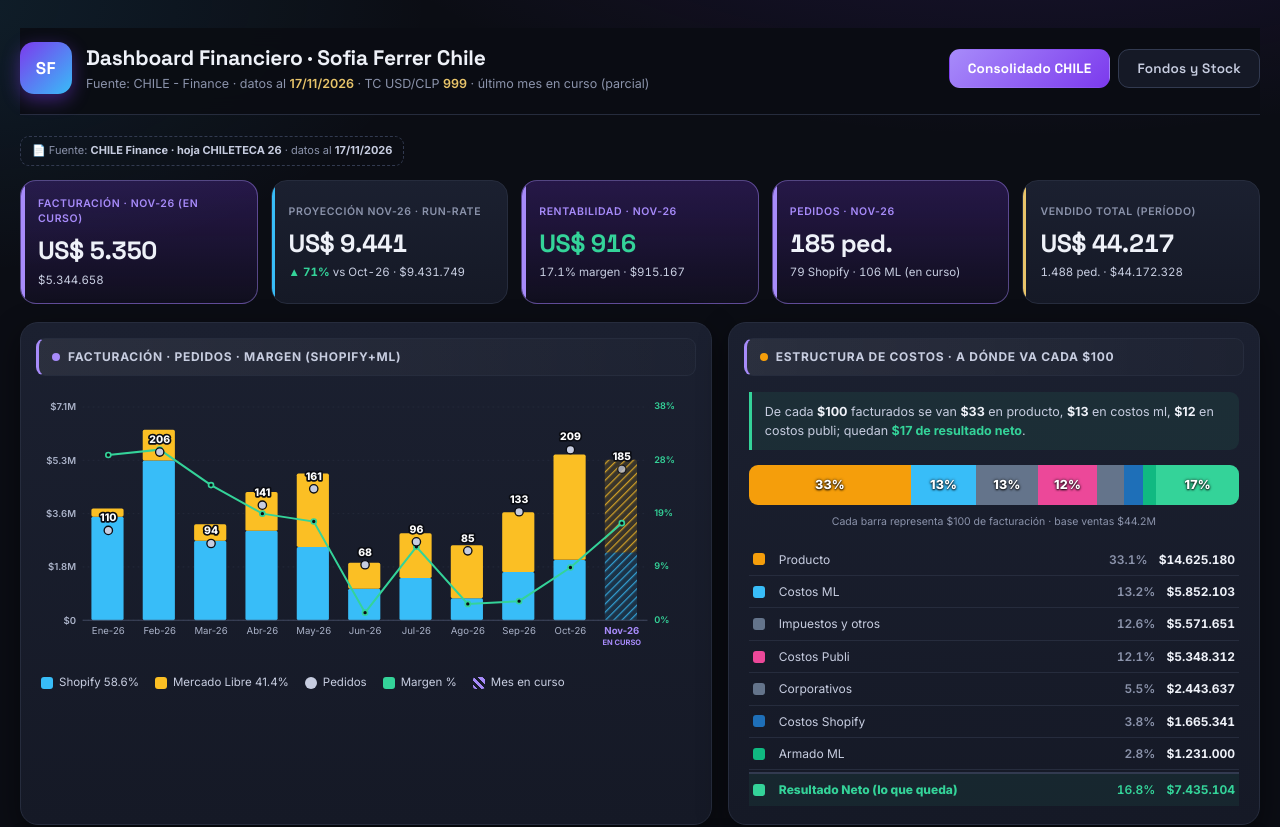
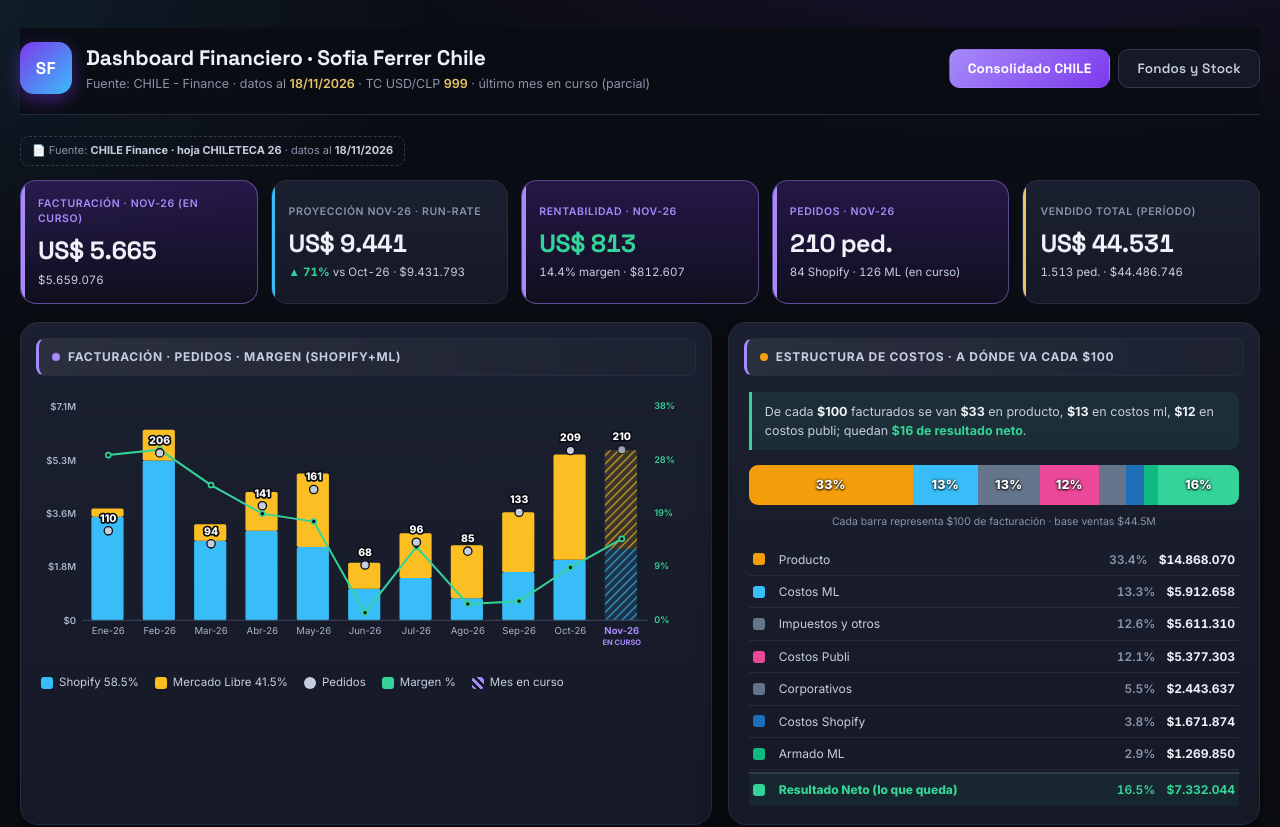
Before and after one commit to agustinperazolo-bot/calculadora-ML, a plain HTML site: page Dashboard_Finanzas_CHILE.html in a window 1280 px wide. Shown: the top 827 px of the page. Drawn offline with Linux system fonts and the light colour scheme.

Commit message:
Add files via upload

```diff
--- a/Dashboard_Finanzas_CHILE.html
+++ b/Dashboard_Finanzas_CHILE.html
@@ -205,7 +205,7 @@
       <div class="logo">SF</div>
       <div>
         <h1>Dashboard Financiero · Sofia Ferrer Chile</h1>
-        <div class="sub">Fuente: CHILE - Finance · datos al <b>17/11/2026</b> · TC USD/CLP <b id="tcnote">999</b> · último mes en curso (parcial)</div>
+        <div class="sub">Fuente: CHILE - Finance · datos al <b>18/11/2026</b> · TC USD/CLP <b id="tcnote">999</b> · último mes en curso (parcial)</div>
       </div>
     </div>
     <div class="tabs">
@@ -216,7 +216,7 @@
   <div id="srcchip"></div>
   <div id="tab_cl" class="tab show"></div>
   <div id="tab_fs" class="tab"></div>
-  <div class="foot">Chileteca SpA · montos en CLP (USD al TC 999) · generado el 17/11/2026</div>
+  <div class="foot">Chileteca SpA · montos en CLP (USD al TC 999) · generado el 18/11/2026</div>
 </div>
 <script>
 /* ===== DASHBOARD CHILE · datos ===== */
@@ -224,13 +224,13 @@ let USD=999; // CLP por USD (2026: hoja $ chi EERR-26 / panel Fondos · 2025: ho
 const TC_YEAR={"2026":999,"2025":921};
 const usd=n=>"US$ "+Math.round(n/USD).toLocaleString("es-CL");
 const DATA={
-"shop":{partial:true,months:["Ene-26","Feb-26","Mar-26","Abr-26","May-26","Jun-26","Jul-26","Ago-26","Sep-26","Oct-26","Nov-26"],envios:[101,169,76,96,76,33,41,27,54,67,79],pventa:[34156,31461,34833,31016,32090,31850,34353,27100,29693,29991,28502],ventas:[3449756,5316909,2647308,2977536,2438840,1051050,1408473,731700,1603422,2009397,2251658],cv:[1916969,2862374,1576946,1929224,1618221,756699,905213,535562,1015237,285166],margenBruto:[1532787,2454535,1070362,1048312,820619,294351,503260,196138,588185,891434],corpo:[87053,87053,87053,87053,87053,87053,87053,87053,87053,87053],resBruto:[1445734,2367482,983309,961259,733566,207298,416207,-82915,181132,484381],resNeto:[1445734,2367482,983309,961259,733566,207298,416207,-82915,181132,484381],struct:[["CMV SF Chile",8482624,"#f59e0b"],["Facebook Ads",3447647,"#ec4899"],["Shopify / Apps",812374,"#38bdf8"],["Comisiones MP",658966,"#a855f7"],["Costos Corporativos",870530,"#0ea5e9"],["Otros costos (diseño/marketing)",832000,"#f97316"]],fisco:2634712,ivaRecup:956215},
+"shop":{partial:true,months:["Ene-26","Feb-26","Mar-26","Abr-26","May-26","Jun-26","Jul-26","Ago-26","Sep-26","Oct-26","Nov-26"],envios:[101,169,76,96,76,33,41,27,54,67,84],pventa:[34156,31461,34833,31016,32090,31850,34353,27100,29693,29991,28364],ventas:[3449756,5316909,2647308,2977536,2438840,1051050,1408473,731700,1603422,2009397,2382576],cv:[1916969,2862374,1576946,1929224,1618221,756699,905213,535562,1015237,285166],margenBruto:[1532787,2454535,1070362,1048312,820619,294351,503260,196138,588185,891434],corpo:[87053,87053,87053,87053,87053,87053,87053,87053,87053,87053],resBruto:[1445734,2367482,983309,961259,733566,207298,416207,-82915,181132,484381],resNeto:[1445734,2367482,983309,961259,733566,207298,416207,-82915,181132,484381],struct:[["CMV SF Chile",8482624,"#f59e0b"],["Facebook Ads",3447647,"#ec4899"],["Shopify / Apps",812374,"#38bdf8"],["Comisiones MP",658966,"#a855f7"],["Costos Corporativos",870530,"#0ea5e9"],["Otros costos (diseño/marketing)",832000,"#f97316"]],fisco:2634712,ivaRecup:956215},
 "ml":{partial:true,months:["Dic-25","Ene-26","Feb-26","Mar-26","Abr-26","May-26","Jun-26","Jul-26","Ago-26","Sep-26","Oct-26"],envios:[78,9,37,18,45,85,35,55,58,79,81],pventa:[30660,30477,27662,30396,28778,29471,25414,27809,30405,25943,25512],ventas:[2391500,274295,1023500,547133,1295016,2505044,889500,1529500,1763500,2049500,2066500],devol:[0,0,0,0,0,58180,29990,45589,0,56980,0],margenBruto:[1674050,193697,728510,392817,915523,1698552,555289,1004532,1192747,1334988,1384555],resBruto:[990330,114806,404181,235035,435092,844032,137110,418021,518547,496768,535218],resNeto:[695091,80661,275812,165849,291700,569035,45894,253871,332296,279345,319157],dividendo:[231697,26887,91937,55283,97233,189678,15298,84624,110765,93115,106386],struct:[["Costos ML (comisión+envío)",5068989,"#38bdf8"],["Costo JOYA",2925837,"#f59e0b"],["Costo Armado",1054850,"#10b981"],["Costo Cajita",960372,"#eab308"],["Publicidad",1078800,"#ec4899"],["Devoluciones",190739,"#ef4444"],["Costo Insumos",117000,"#84cc16"]],fisco:1820430,ivaRecup:846521},
-"cl":{partial:true,months:["Ene-26","Feb-26","Mar-26","Abr-26","May-26","Jun-26","Jul-26","Ago-26","Sep-26","Oct-26","Nov-26"],enviosSH:[101,169,76,96,76,33,41,27,54,67,79],enviosML:[9,37,18,45,85,35,55,58,79,142,106],ventas:[3724051,6340409,3194441,4272552,4885704,1910560,2892384,2495200,3595942,5516427,5344658],resBruto:[1555959,2708851,1165283,1342797,1467664,266534,740035,386605,574393,1209323,1589312],resNeto:[1086228,1909107,762354,803881,851408,25546,375206,71874,120821,513512,915167],dividendo:[362076,636369,254118,267960,283803,8515,125069,23958,40274,171171,305056],struct:[["Producto",14625180,"#f59e0b"],["Costos Publi",5348312,"#ec4899"],["Costos ML",5852103,"#38bdf8"],["Costos Shopify",1665341,"#1e6fb8"],["Corporativos",2443637,"#64748b"],["Armado ML",1231000,"#10b981"]],fisco:5571653,ivaRecup:1481073}
+"cl":{partial:true,months:["Ene-26","Feb-26","Mar-26","Abr-26","May-26","Jun-26","Jul-26","Ago-26","Sep-26","Oct-26","Nov-26"],enviosSH:[101,169,76,96,76,33,41,27,54,67,84],enviosML:[9,37,18,45,85,35,55,58,79,142,126],ventas:[3724051,6340409,3194441,4272552,4885704,1910560,2892384,2495200,3595942,5516427,5659076],resBruto:[1555459,2708851,1165283,1342797,1467664,266534,740035,386605,574393,1209323,1526411],resNeto:[1085728,1909107,762354,803881,851408,25546,375206,71874,120821,513512,812607],dividendo:[361909,636369,254118,267960,283803,8515,125069,23958,40274,171171,270869],struct:[["Producto",14868070,"#f59e0b"],["Costos Publi",5377303,"#ec4899"],["Costos ML",5912658,"#38bdf8"],["Costos Shopify",1671874,"#1e6fb8"],["Corporativos",2443637,"#64748b"],["Armado ML",1269850,"#10b981"]],fisco:5611311,ivaRecup:1491615}
 };
 
 DATA.shop25={partial:false,months:["Ene-25","Feb-25","Mar-25","Abr-25","May-25","Jun-25","Jul-25","Ago-25","Sep-25","Oct-25","Nov-25","Dic-25"],envios:[85,177,98,117,82,116,79,107,100,163,326,257],pventa:[36370,32647,32509,35682,33183,32325,32166,32793,31490,33369,33013,38111],ventas:[3091450,5778519,3185882,4174794,2721006,3749700,2541114,3508851,3149000,5439147,10762238,9794527],cv:[1657555,3002220,1819556,2090934,1452187,2043444,1597998,1744475,1731138,2599220,5086784,4366228],margenBruto:[1433895,2776299,1366326,2083860,1268819,1706256,943116,1764376,1417862,2839927,5675454,5428299],corpo:[87053,87053,87053,87053,87053,87053,87053,87053,87053,87053,87053,87053],resBruto:[1346842,2689246,1279273,1996807,1181766,1619203,856063,1677323,1330809,2752874,5588401,5341246],resNeto:[1346842,2689246,1279273,1996807,1181766,1619203,856063,1677323,1330809,2752874,5588401,5341246],struct:[["CMV SF Chile",19935333,"#f59e0b"],["Facebook Ads",6007854,"#ec4899"],["Comisiones MP",1673201,"#a855f7"],["Shopify / Apps",1575352,"#38bdf8"],["Costos Corporativos",1044636,"#0ea5e9"]],fisco:7252839,ivaRecup:2010558};
-const FONDOS={"fecha":"17/11/2026","tc":999,"conv":{"iniUSD":6133,"actUSD":15560,"stkUSD":10783},"caja":[["Santander $",4275500],["MercadoPago",7069000],["Santander USD",99900]],"socios":[["Pera",3057514],["Seba",0],["Nico",2485194]],"mediacor":[["Compra joyas · deuda 2025",1128870],["Compra anillos + cajas · deuda 2026",0]],"retiros":[["Retiros Seba 2026",1800000],["Retiros Nico 2026",933881]],"casa":[["2cora",423576,80],["Nudo",655844,130],["Pelota",199800,125],["Cadena",268531,168],["Cajitas",1597200,968],["Pulseras",47253,22],["Puls 2 cora",127792,78],["Estuche Blanco",514615,223],["Estuche Puls Nudo",39231,17],["Anillos",316343,446],["Puls Olita",521448,127],["Puls Cruz Comunión",396543,446],["Puls Nudo",90190,122],["Forever D",763556,281],["Forever P",236403,87]],"full":[["2cora",142957,27],["Nudo",90809,18],["Cajitas",102300,62],["Estuche Blanco",20769,9],["Estuche Puls Nudo",23077,10],["Anillos",19860,28],["Puls Cruz Comunión",2667,3],["Puls Nudo",10350,14]],"transito":[["2cora",2647350,500],["Nudo",1513485,300]]};
+const FONDOS={"fecha":"18/11/2026","tc":999,"conv":{"iniUSD":6133,"actUSD":16071,"stkUSD":10714},"caja":[["Santander $",4275500],["MercadoPago",7648000],["Santander USD",99900]],"socios":[["Pera",3057514],["Seba",0],["Nico",2485194]],"mediacor":[["Compra joyas · deuda 2025",1128870],["Compra anillos + cajas · deuda 2026",0]],"retiros":[["Retiros Seba 2026",1800000],["Retiros Nico 2026",933881]],"casa":[["2cora",412987,78],["Nudo",630619,125],["Pelota",199800,125],["Cadena",268531,168],["Cajitas",1584000,960],["Pulseras",47253,22],["Puls 2 cora",127792,78],["Estuche Blanco",512307,222],["Estuche Puls Nudo",39231,17],["Anillos",314925,444],["Puls Olita",517342,126],["Puls Cruz Comunión",396543,446],["Puls Nudo",90190,122],["Forever D",763556,281],["Forever P",236403,87]],"full":[["2cora",137662,26],["Nudo",90809,18],["Cajitas",100650,61],["Estuche Blanco",16154,7],["Estuche Puls Nudo",23077,10],["Anillos",19860,28],["Puls Cruz Comunión",2667,3],["Puls Nudo",10350,14]],"transito":[["2cora",2647350,500],["Nudo",1513485,300]]};
 const SRC={sh25:"CHILE Finance · hoja $ chi EERR-25",sh:"CHILE Finance · hoja $ chi EERR-26",ml:"CHILE Finance · hoja ML Finz 26",cl:"CHILE Finance · hoja CHILETECA 26",fs:"CHILE Finance · hoja Analisis Rent 26 (panel FONDOS y STOCKS)"};
 function setSrc(k){const el=document.getElementById("srcchip");if(!el)return;const b=document.querySelector(".sub b");el.innerHTML=`\u{1F4C4} Fuente: <b>${SRC[k]||""}</b> · datos al <b>${b?b.textContent:""}</b>`;}
 
```
